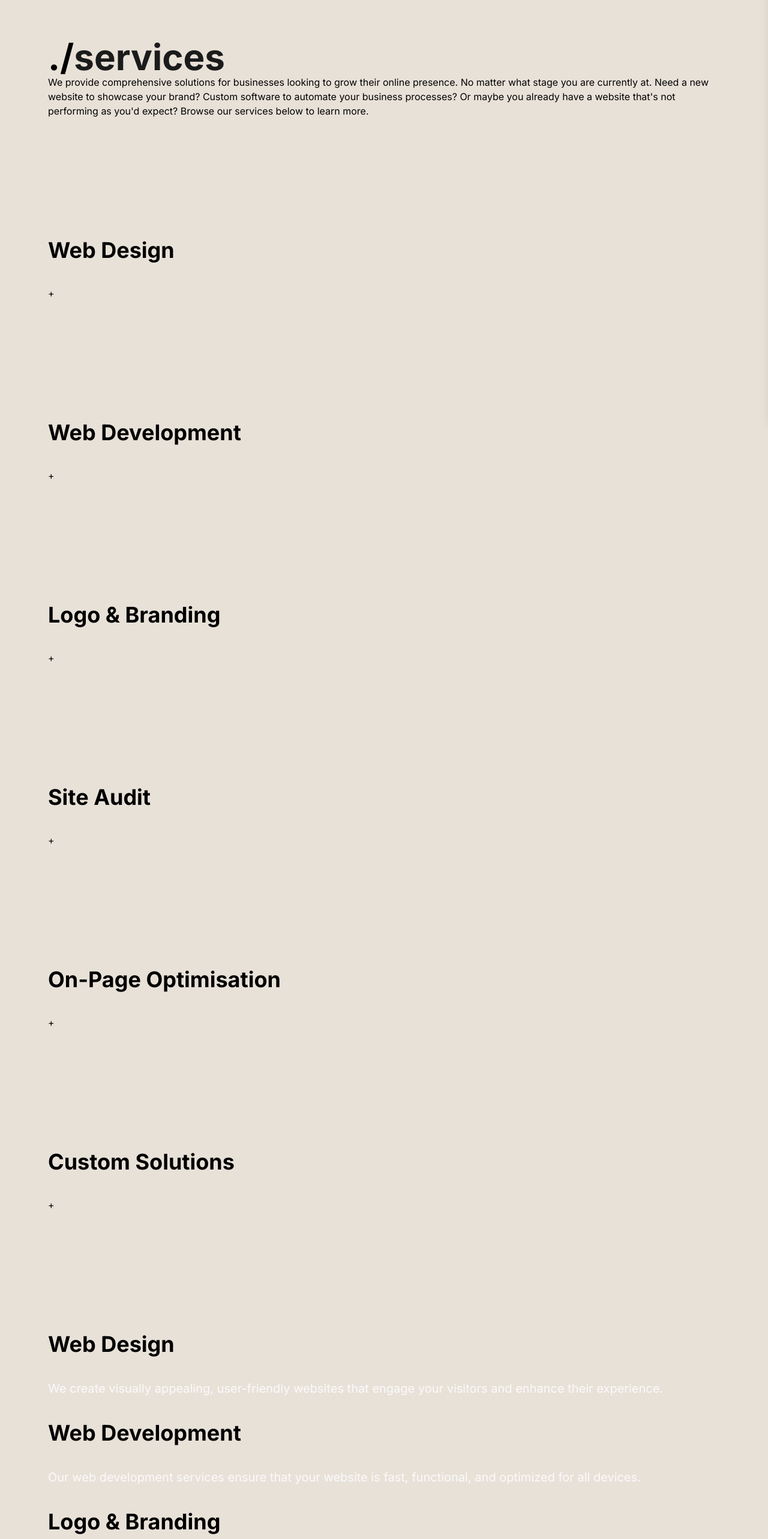
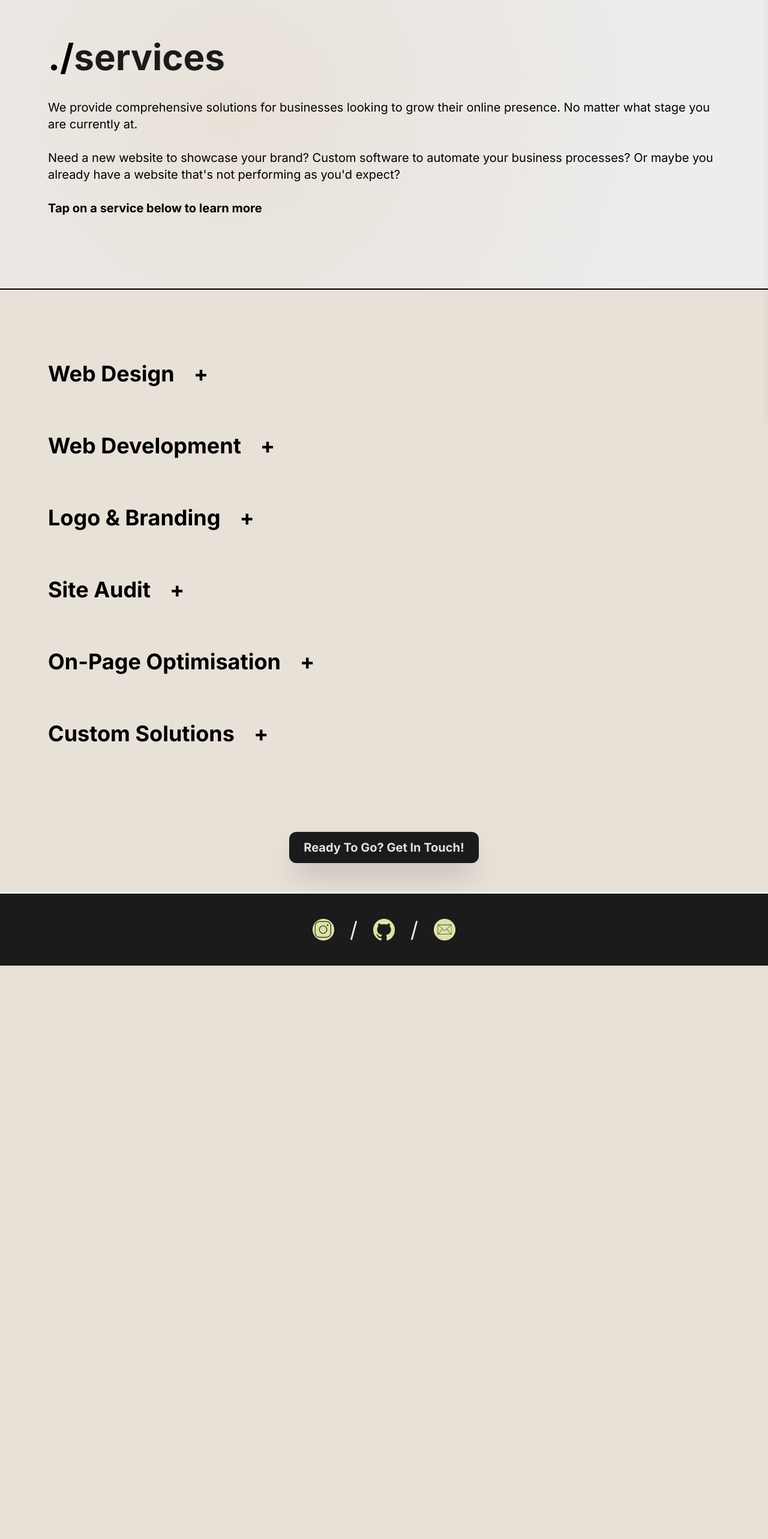
Before and after one commit to taloncodes/developmental, a SvelteKit app: page /services in a window 1280 px wide. Shown: the part 100-2666 px from the top of the page at 60% size. After the commit the page ends 1710 px from the top, so only its background shows below. Built offline with nearby package versions, Linux system fonts and the light colour scheme; a web font is replaced by a local one.

Commit message:
fix spacing services page, add animations for active & hover

```diff
--- a/src/app.css
+++ b/src/app.css
@@ -14,3 +14,14 @@ body {
     font-family: 'Inter', sans-serif;
     font-weight: lighter;
 }
+
+.fade-on-scroll {
+  opacity: 0;
+  transform: translateY(20px);
+  transition: opacity .6s ease-out, transform .6s ease-out;
+}
+
+.fade-on-scroll.in-view {
+  opacity: 1;
+  transform: translateY(0);
+}
--- /dev/null
+++ b/src/lib/fadeOnScroll.js
@@ -0,0 +1,19 @@
+export function fadeOnScroll(node, { threshold = 0.15 } = {}) {
+  const observer = new IntersectionObserver(
+    ([entry]) => {
+      if (entry.isIntersecting) {
+        node.classList.add('in-view');
+        observer.unobserve(node); // animate once
+      }
+    },
+    { threshold }
+  );
+
+  observer.observe(node);
+
+  return {
+    destroy() {
+      observer.unobserve(node);
+    }
+  };
+}
--- a/src/routes/+page.svelte
+++ b/src/routes/+page.svelte
@@ -16,6 +16,7 @@ import downArrow from '$lib/icons/down_icon.svg';
 import hero from '$lib/graphics/lol.png';
 import { onMount } from 'svelte';
 import arrow from '$lib/graphics/arrow.gif';
+import { fadeOnScroll } from '$lib/fadeOnScroll';
 
 const textSegments = [
     { text: "developmen", class: "text-primary" },
@@ -48,6 +49,8 @@ function getSegmentedText(displayText) {
 }
 
 
+
+
     let modalOpen = $state(false);
 
     function openModal(){
@@ -66,6 +69,11 @@ function getSegmentedText(displayText) {
             const fullHeight = heroSection.offsetHeight;
             heroSection.style.height = `${fullHeight}px`;
         }
+    }
+
+    function scrollToAbout(){
+        const el = document.getElementById('about');
+        el?.scrollIntoView({ behavior: 'smooth' });
     }
 
     onMount(() => {
@@ -94,7 +102,7 @@ function getSegmentedText(displayText) {
 
 <Form bind:visible={modalOpen} />
 
-<section bind:this={heroSection} class="hero top-0 hero-animated">
+<section bind:this={heroSection} class="hero top-0 hero-animated border-black border-b-2">
 
     <div>
     <div class="flex flex-col md:flex-row justify-center p:10 md:p-20">
@@ -119,19 +127,21 @@ function getSegmentedText(displayText) {
         </div>
     </div>
     <div class="w-[150px] h-auto m-auto">
+        <button onclick={scrollToAbout}>
         <img src={arrow} alt="click to read more">
+        </button>
     </div>
 </section>
 
-<section>
-    <div class="p:10 md:p-20">
-    <h2 class="text-4xl py:5 md:py-10"><b>A bit about me...</b></h2>
+<section id="about" use:fadeOnScroll class="fade-on-scroll">
+    <div class="p-10 md:p-20">
+    <h2 class="text-4xl py-5 md:py-10"><b>A bit about me...</b></h2>
     <p class="text-xl">Hi! I'm Talon, a freelance web developer with a background in digital media, education and marketing. I build modern, fast websites and love helping businesses bring their ideas to life.</p>
-    <h2 class="text-4xl py:5 md:py-10"><b>My Process</b></h2>
+    <h2 class="text-4xl py-5 md:py-10"><b>My Process</b></h2>
     <p class="text-xl">I create custom websites that are designed for your brand, not pulled from a generic template. Every site I build is focused on clean design, great performance, and helping <b>you</b> achieve your business goals</p>
-    <h2 class="text-4xl py:5 md:py-10"><b>Why work with Developmental?</b></h2>
+    <h2 class="text-4xl py-5 md:py-10"><b>Why work with Developmental?</b></h2>
     <p class="text-xl">No bloated templates. No agency fees. Just one person dedicated to building your site the right way, with full control over design, performance and personal service every step of the way.</p>
-    <h2 class="text-4xl py:5 md:py-10"><b>Ready to get started?</b></h2>
+    <h2 class="text-4xl py-5 md:py-10"><b>Ready to get started?</b></h2>
     </div>
 
 </section>
@@ -155,7 +165,6 @@ h1 {
         #EDEDED 80%
     );
     background-size: cover;
-    border-bottom: #E8E1D8 solid 3px;
     }
 
 
--- a/src/routes/services/+page.svelte
+++ b/src/routes/services/+page.svelte
@@ -4,6 +4,10 @@
     import Form from '../../components/Form.svelte';
     import { tick } from 'svelte';
     import { onMount } from 'svelte';
+    import plus from '$lib/graphics/plus.png';
+    import { fade } from 'svelte/transition';
+    import { flip } from 'svelte/animate';
+
     let modalOpen = $state(false);
 
     let sections = $state([
@@ -83,44 +87,42 @@ function getSegmentedText(displayText) {
 
 
 
-<div class="p:10 md:p-20">
+<div class="p-10 md:p-20 hero-animated border-black border-b-2">
 
   <h1 class="text-5xl md:text-6xl flex text-start justify-start">
       <span class="text-accent-primary"><b>.</b></span>
       <span> <b>{@html getSegmentedText(displayText)}</b></span>
   </h1>
-    We provide comprehensive solutions for businesses looking to grow their online presence. No matter what stage you are currently at. Need a new website to showcase your brand? Custom software to automate your business processes? Or maybe you already have a website that's not performing as you'd expect? Browse our services below to learn more.
+  <p class="text-xl py-5 md:py-10">We provide comprehensive solutions for businesses looking to grow their online presence. No matter what stage you are currently at.
+    <br><br>
+   Need a new website to showcase your brand? Custom software to automate your business processes?
+   Or maybe you already have a website that's not performing as you'd expect?
+   <br><br>
+   <b>Tap on a service below to learn more</b>
 </div>
 
 <section>
 
-  {#each sections as section}
-	<div class="p:10 md:p-20">
-		<h2 class='text-4xl py-5 md:py-10'><b>{section.title}</b></h2>
-		<button onclick={() => toggleSection(section.id)}>+</button>
+  <div class="p-10 md:p-20">
+
+  {#each sections as section (section.id)}
+
+	<div class="dot-hover" class:active={section.isOpen === true}>
+    <button class="image-button flex gap-8" onclick={() => toggleSection(section.id)}>
+    <h2 class='text-4xl py:5 md:py-10'><b>{section.title}</b></h2>
+    <h2 class='text-4xl py:5 md:py-10'><b>{section.isOpen ? '–' : '+'}</b></h2></button>
+
 	</div>
 
+
 	{#if section.isOpen}
-		<div class="modal text-xl">{section.content}</div>
+		<div
+    class="modal text-xl section-text"
+    transition:fade={{duration: 250, delay: 250}}
+    >{section.content}</div>
 	{/if}
 {/each}
-
-
-    <div class="p:10 md:p-20">
-    <h2 class="text-4xl py:5 md:py-10"><b>Web Design</b></h2>
-    <p class="text-xl">We create visually appealing, user-friendly websites that engage your visitors and enhance their experience.</p>
-    <h2 class="text-4xl py:5 md:py-10"><b>Web Development</b></h2>
-    <p class="text-xl">Our web development services ensure that your website is fast, functional, and optimized for all devices.</p>
-    <h2 class="text-4xl py:5 md:py-10"><b>Logo & Branding</b></h2>
-    <p class="text-xl">We help you establish a strong brand identity with custom logos and branding elements that resonate with your audience.</p>
-    <h2 class="text-4xl py:5 md:py-10"><b>Site Audit</b></h2>
-    <p class="text-xl">Our site audit service provides an in-depth analysis of your website’s performance, and SEO.</p>
-    <h2 class="text-4xl py:5 md:py-10"><b>On-Page Optimisation</b></h2>
-    <p class="text-xl">We enhance your website's content, structure and improve search engine rankings </p>
-    <h2 class="text-4xl py:5 md:py-10"><b>Custom Solutions</b></h2>
-    <p class="text-xl">Streamline and automate your business processes. Whether that's an invoice generator, a quote calculator, or something completely unique to you.</p>
-
-    </div>
+</div>
 
 </section>
 
@@ -142,7 +144,50 @@ function getSegmentedText(displayText) {
 
 <style>
 
-    p {
-        color: #FAFAFA;
+
+  .dot-hover {
+      position: relative;
     }
+
+
+    .dot-hover::after {
+      content: "";
+      position: absolute;
+      left: 0;
+      bottom: -4px;
+      width: 100%;
+      height: 6px;
+      background: currentColor;
+      transform: scaleX(0);
+      transform-origin: left;
+      border-radius: 2px;
+      opacity: 0;
+      transition:
+        opacity .25s cubic-bezier(.4,0,.2,1),
+        transform .25s cubic-bezier(.4,0,.2,1);
+    }
+
+    .dot-hover:hover::after {
+      opacity: 1;
+      transform: scaleX(.25);
+    }
+
+    .dot-hover.active::after {
+      opacity: 1;
+      transform: scaleX(1);
+    }
+
+    .hero-animated {
+    background: radial-gradient(
+        circle at 30% 40%,
+        #E8E1D8,
+        #EDEDED 80%
+    );
+    background-size: cover;
+    }
+
+    .section-text{
+      padding-top: 20px
+    }
+
 </style>
```
Also changed, not shown: src/lib/graphics/plus.png (added).
